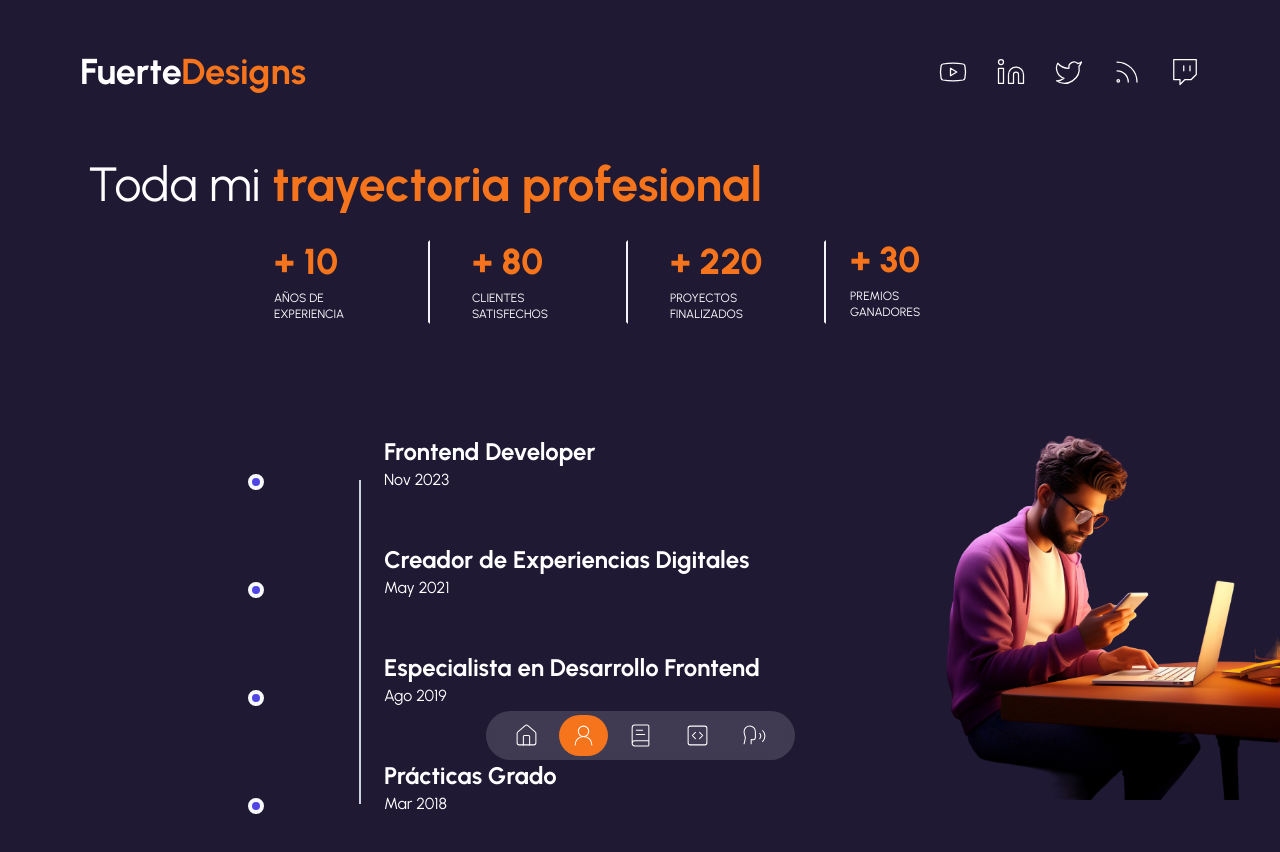
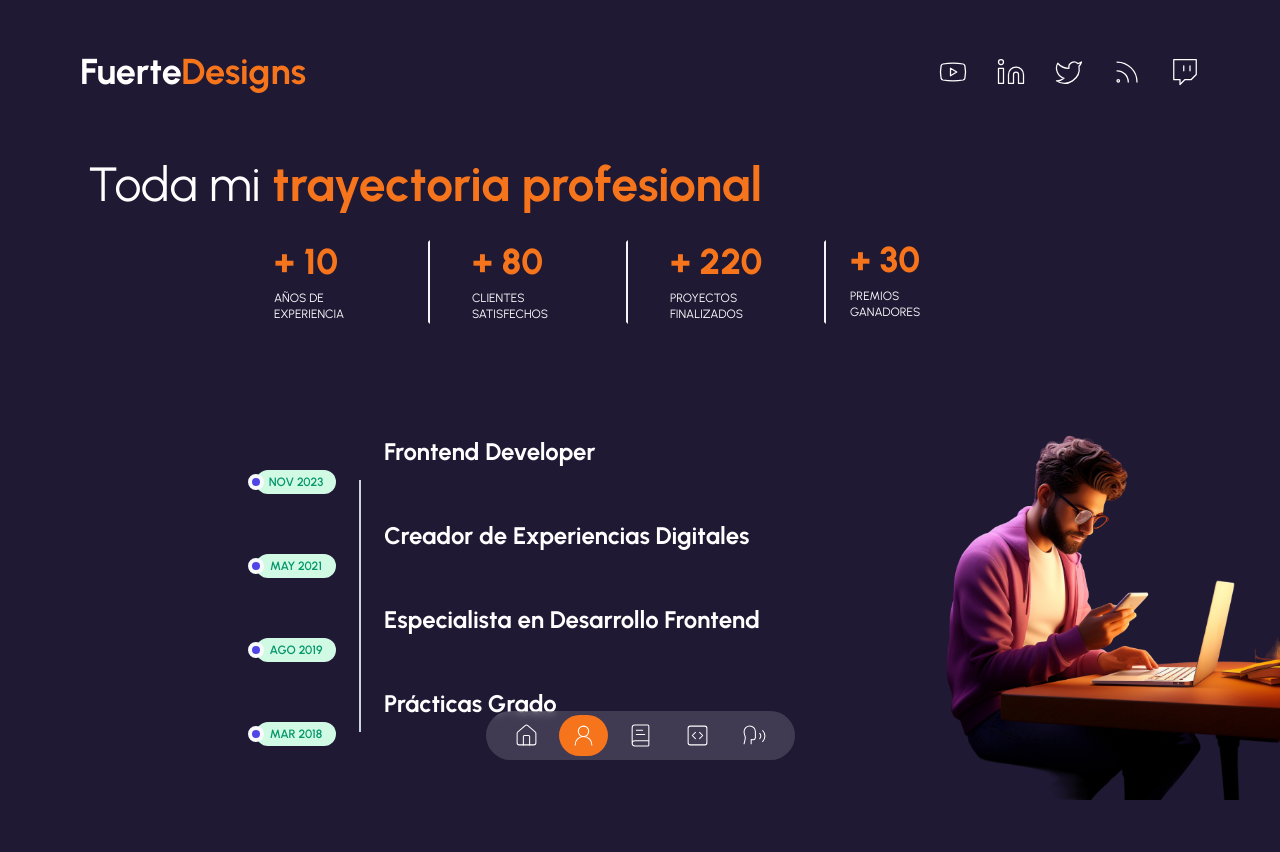
Before and after one commit to fantasyfuerte/portfolio-landing-page, a Next.js app: page /about-me in a window 1280 px wide. Shown: the top 852 px of the page. Built offline with nearby package versions, Linux system fonts and the light colour scheme.

Commit message:
Styling time

```diff
--- a/src/components/time-line.tsx
+++ b/src/components/time-line.tsx
@@ -13,7 +13,9 @@ function TimeLine() {
                   {data.title}
                 </h3>
                 <div className="flex flex-col sm:flex-row items-start mb-1 group-last:before:hidden before:absolute before:left-2 sm:before:left-0 before:h-full before:px-px before:bg-slate-300 sm:before:ml-[6.5rem] before:self-start before:-translate-x-1/2 before:translate-y-3 after:absolute after:left-2 sm:after:left-0 after:w-2 after:h-2 after:bg-indigo-600 after:border-4 after:box-content after:border-slate-50 after:rounded-full sm:after:mñ-[6.5rem] after:-translate-x-1/2 after:translate-y-1.5">
-                  <time>{data.date}</time>
+                  <time className="sm:absolute left-0 translate-y-0.5 inline-flex items-center justify-center text-xs font-semibold uppercase w-20 h-6 mb-3 sm:mb-0 text-emerald-600 bg-emerald-100 rounded-full">
+                    {data.date}
+                  </time>
                 </div>
               </div>
             );
```
